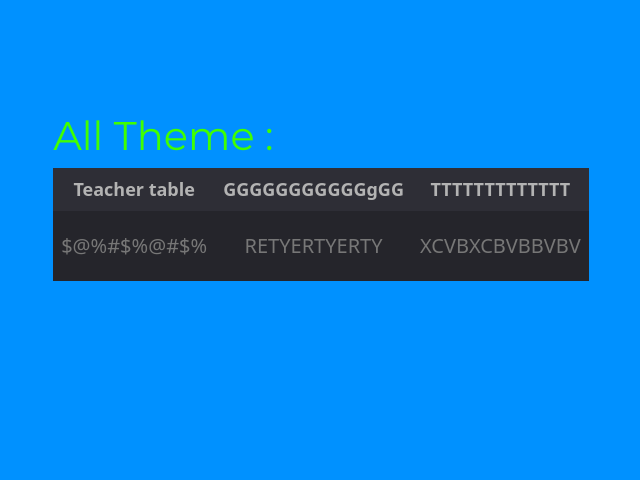
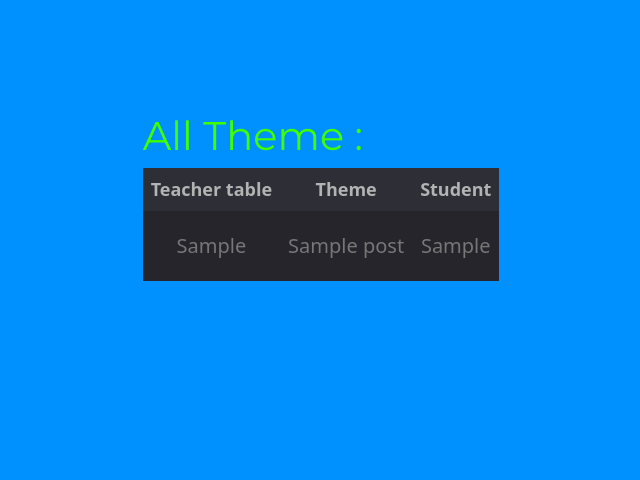
Before and after one commit to OrangeSpirit/TEST_WEB, a Flask app: page / in a window 1280 px wide. Shown: the part 83-563 px from the top of the page, without its empty margins (319-959 px from the left). Run offline with Flask 3, Linux system fonts and the light colour scheme; tables that the repository leaves empty hold one stand-in row (values such as "Sample post"); some libraries are stand-ins or nearby versions.

Commit message:
print data from table

```diff
--- a/app/routes/post.py
+++ b/app/routes/post.py
@@ -6,7 +6,8 @@ post = Blueprint('post', __name__)
 
 @post.route('/', methods=['POST', 'GET'])
 def all():
-    return render_template('post/all.html')
+    posts = Post.query.all()
+    return render_template('post/all.html', posts=posts)
 
 @post.route('/post/create', methods=['POST', 'GET'])
 def create():
--- a/app/templates/post/all.html
+++ b/app/templates/post/all.html
@@ -10,16 +10,18 @@
         <thead>
             <tr>
                 <th scope="col">Teacher table</th>
-                <th scope="col">GGGGGGGGGGGgGG</th>
-                <th scope="col">TTTTTTTTTTTTT</th>
+                <th scope="col">Theme</th>
+                <th scope="col">Student</th>
             </tr>
         </thead>
         <tbody>
+            {% for post in posts %}
             <tr scope="row">
-                <td>$@%#$%@#$%</td>
-                <td>RETYERTYERTY</td>
-                <td>XCVBXCBVBBVBV</td>
+                <td>{{ post.teacher }}</td>
+                <td>{{ post.subject }}</td>
+                <td>{{ post.student }}</td>
             </tr>
+            {% endfor %}
         </tbody>
     </table>
 </div>
```
